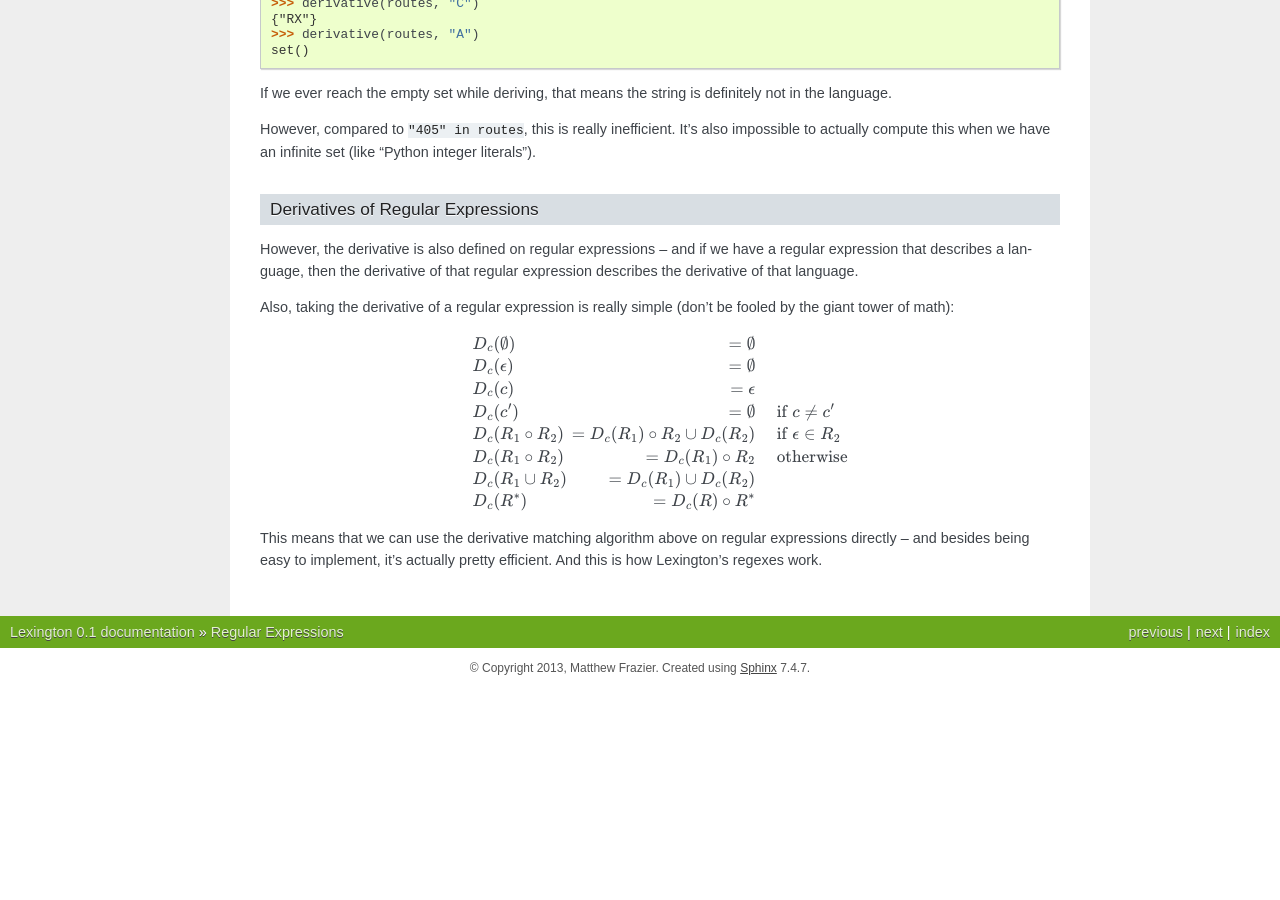
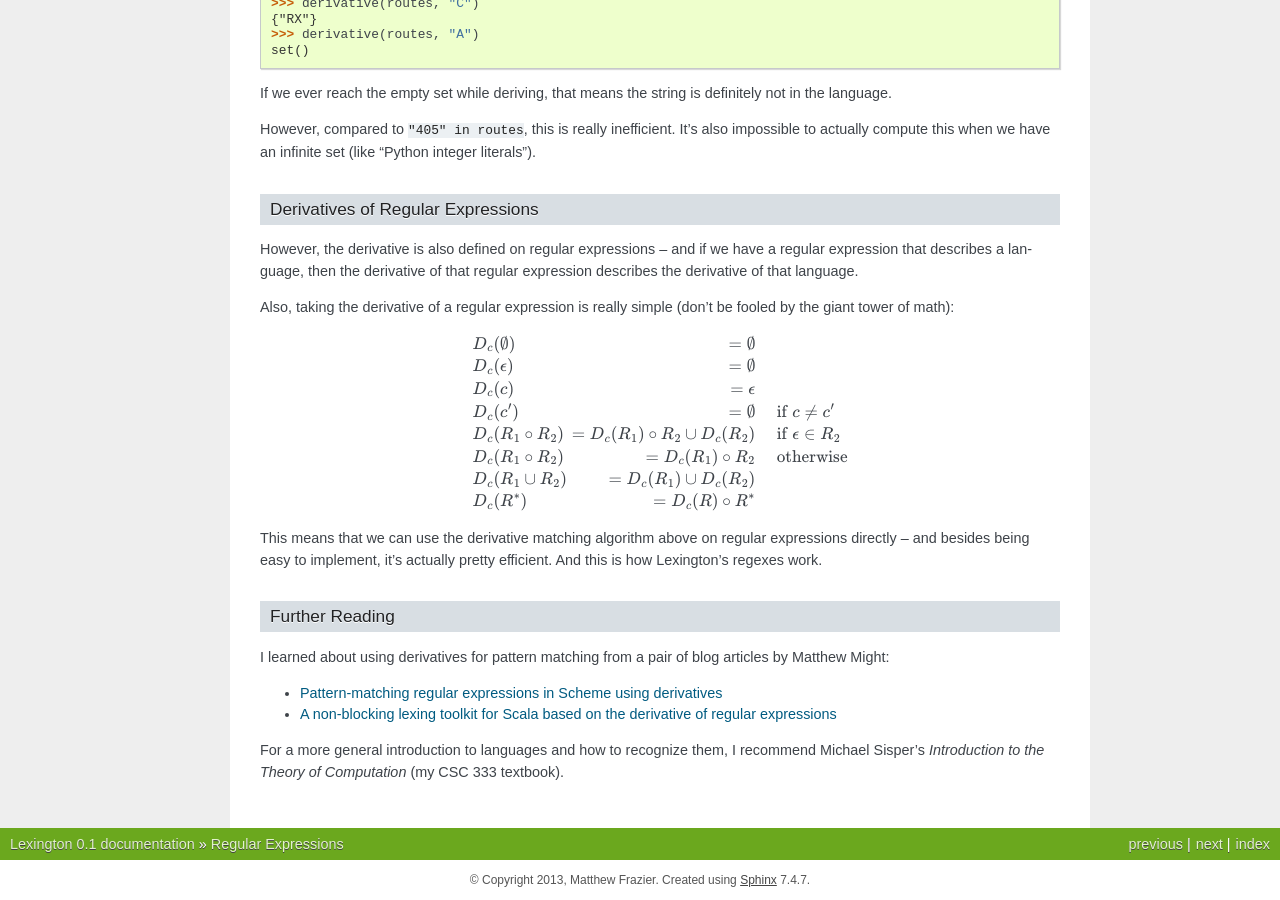
Before and after one commit to leafstorm/lexington, a Sphinx documentation site: the page built from docs/regex.rst, in a window 1280 px wide and 900 px high, scrolled down 5075 px. Built offline with Sphinx 7.4.7, drawn with Linux system fonts in a browser that asks for light colours; before the commit the page ends 5763 px from its top, so only the background shows below that.

Commit message:
added some references to the "Mathematical Concepts" section

```diff
--- a/docs/regex.rst
+++ b/docs/regex.rst
@@ -346,3 +346,19 @@ Also, taking the derivative of a regular expression is really simple
 This means that we can use the derivative matching algorithm above on
 regular expressions directly -- and besides being easy to implement, it's
 actually pretty efficient. And this is how Lexington's regexes work.
+
+
+Further Reading
+---------------
+I learned about using derivatives for pattern matching from a pair of
+blog articles by Matthew Might:
+
+* `Pattern-matching regular expressions in Scheme using derivatives
+  <http://matt.might.net/articles/implementation-of-regular-expression-matching-in-scheme-with-derivatives/>`_
+* `A non-blocking lexing toolkit for Scala based on the derivative of
+  regular expressions
+  <http://matt.might.net/articles/nonblocking-lexing-toolkit-based-on-regex-derivatives/>`_
+
+For a more general introduction to languages and how to recognize them,
+I recommend Michael Sisper's :t:`Introduction to the Theory of Computation`
+(my CSC 333 textbook).
```
